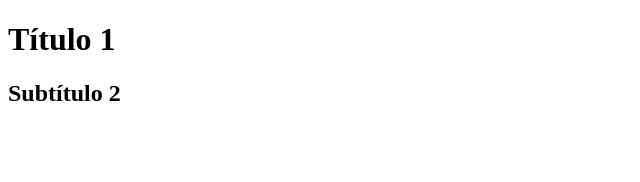
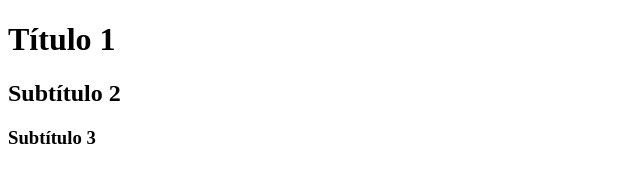
Before and after one commit to curso-github-practica/practica_repositorio2, a plain HTML site: page index.html in a window 1280 px wide. Shown: the whole page, without its empty margins (0-640 px from the left). Drawn offline with Linux system fonts and the light colour scheme.

Commit message:
Agregado Subtítulo 3

```diff
--- a/index.html
+++ b/index.html
@@ -8,5 +8,6 @@
 <body>
     <h1>Título 1</h1>
     <h2>Subtítulo 2</h2>
+    <h3>Subtítulo 3</h3>
 </body>
 </html>
```
